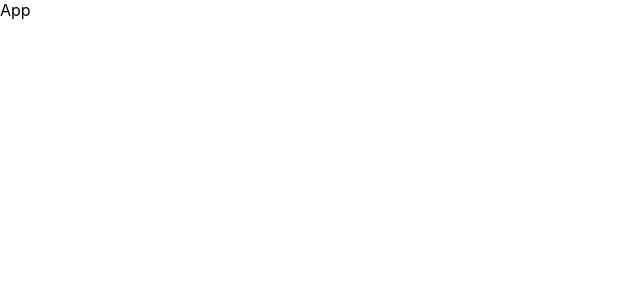
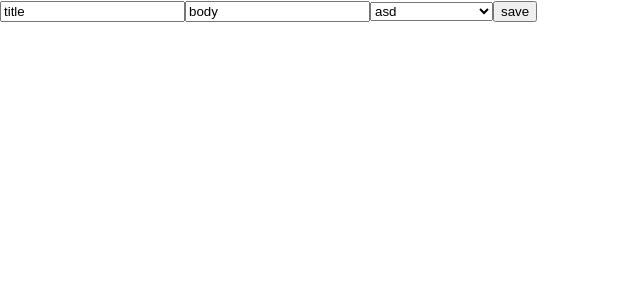
Before and after one commit to GrayHead/react-mar-2022, a React (Create React App) app: page / in a window 1280 px wide. Shown: the top 300 px of the page, without its empty margins (0-640 px from the left). Built offline with nearby package versions, Linux system fonts and the light colour scheme.

Commit message:
lesson 4 forms

```diff
--- a/package.json
+++ b/package.json
@@ -10,7 +10,8 @@
     "react-dom": "^18.2.0",
     "react-scripts": "5.0.1",
     "web-vitals": "^2.1.4",
-    "react-router": "^6.3.0"
+    "react-router": "^6.3.0",
+    "react-hook-form": "^7.33.0"
 
   },
   "scripts": {
--- a/src/App.js
+++ b/src/App.js
@@ -1,8 +1,60 @@
-export default  function App() {
-	return (
-		<div>
-		App
+import {useForm} from "react-hook-form";
 
-		</div>
-	);
+export default function App() {
+
+    let usersIds = [{id: 1, name: 'asd'},
+        {id: 2, name: '243ssfdsf'},
+        {id: 3, name: '243ssfdsfasdasd'},
+        {id: 4, name: '243ssfssdfdsf'},
+        {id: 5, name: '243ssfdsf'},
+        {id: 6, name: '243ssfdsf'},
+        {id: 7, name: '243ssfdsf'},
+        {id: 8, name: '243ssfdsf'},
+        {id: 9, name: '243ssfdsf'},
+        {id: 10, name: '243ssfdsf'},];
+
+    let {register, handleSubmit, formState: {errors}} = useForm({
+        defaultValues: {
+            title: 'title', body: 'body'
+        }
+    });
+
+
+    let submit = (obj) => {
+        console.log(obj);
+
+        fetch("http://jsonplaceholder.typicode.com/posts", {
+            method: 'POST',
+            body: JSON.stringify(obj),
+            headers: {'Content-type': 'application/json; charset=UTF-8',},
+        })
+            .then(response => response.json())
+            .then(result => console.log(result));
+    };
+
+    return (<div>
+
+        <form onSubmit={handleSubmit(submit)}>
+            <input
+                type="text"
+                {...register("title", {required: true})}/>
+
+            {errors.title && <span> field is required </span>}
+
+            <input
+                type="text"
+                {...register('body')}/>
+
+            <select {...register("userId")}>
+                {usersIds.map(value => <option key={value.id} value={value.id}>{value.name}</option>)}
+
+
+            </select>
+
+
+            <button>save</button>
+        </form>
+
+
+    </div>);
 }
```
Also changed, not shown: 1 other file (tests, documents, lock files or other folders).
